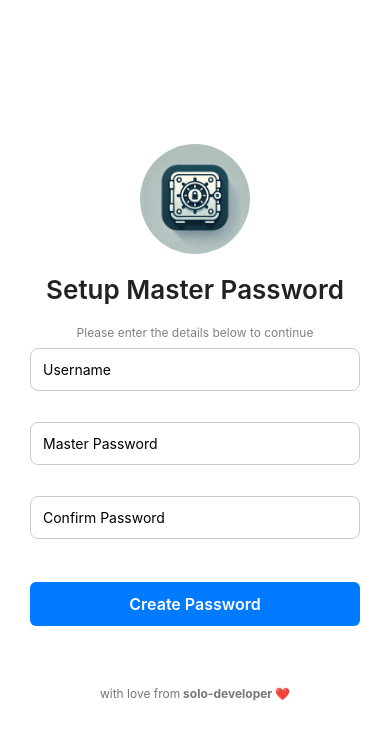
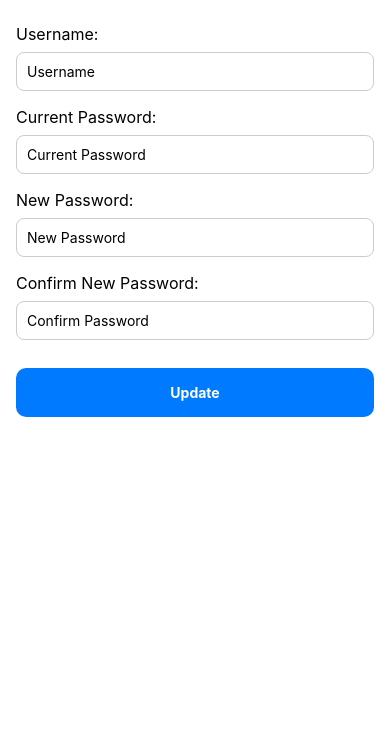
Before and after one commit to solo-developer/CredentialVault, a React Native app: screen /ChangeLoginScreen in a window 390 px wide. Shown: the top 738 px of the page. Built offline with nearby package versions, Linux system fonts and the light colour scheme.

Commit message:
change login information feature implemented #3

```diff
--- a/App.tsx
+++ b/App.tsx
@@ -11,6 +11,7 @@ import AddItemScreen from './src/screens/AddItemScreen';
 import FolderItemsScreen from './src/screens/FolderItemsScreen';
 import ViewItemScreen from './src/screens/ViewItemScreen';
 import EditItemScreen from './src/screens/EditItemScreen';
+import ChangeLoginInformationScreen from './src/screens/ChangeLoginInformationScreen';
 
 const Stack = createNativeStackNavigator();
 
@@ -46,6 +47,8 @@ export default function App() {
         <Stack.Screen name="FolderItems" component={FolderItemsScreen} />
         <Stack.Screen name="ViewItem" component={ViewItemScreen} />
         <Stack.Screen name="EditItem" component={EditItemScreen} />
+        <Stack.Screen name="ChangeLoginScreen"  component={ChangeLoginInformationScreen} />
+
       </Stack.Navigator>
     </NavigationContainer>
   );
--- /dev/null
+++ b/src/screens/ChangeLoginInformationScreen.tsx
@@ -0,0 +1,134 @@
+import React, { useState } from 'react';
+import {
+  View,
+  Text,
+  TextInput,
+  TouchableOpacity,
+  Alert,
+  StyleSheet,
+} from 'react-native';
+import AsyncStorage from '@react-native-async-storage/async-storage';
+import bcrypt from 'react-native-bcrypt';
+import { SaveUserInfo } from '../services/AuthenticationService';
+import { CommonActions } from '@react-navigation/native';
+
+export default function ChangeLoginInformationScreen({ navigation }: any) {
+  const [username, setUsername] = useState('');
+  const [currentPassword, setCurrentPassword] = useState('');
+  const [newPassword, setNewPassword] = useState('');
+  const [confirmPassword, setConfirmPassword] = useState('');
+
+  const handleUpdate = async () => {
+    if (
+      !username.trim() ||
+      !currentPassword ||
+      !newPassword ||
+      !confirmPassword
+    ) {
+      Alert.alert('Error', 'Please fill all fields');
+      return;
+    }
+
+    if (newPassword !== confirmPassword) {
+      Alert.alert('Error', 'New passwords do not match');
+      return;
+    }
+
+    const storedUsername = await AsyncStorage.getItem('@username');
+    const storedHashedPassword = await AsyncStorage.getItem('@master_password');
+
+    // Verify current password
+    if (username.trim() !== storedUsername || !storedHashedPassword) {
+      Alert.alert('Error', 'Invalid username or password');
+      return;
+    }
+
+    const match = bcrypt.compareSync(currentPassword, storedHashedPassword);
+    if (!match) {
+      Alert.alert('Error', 'Current password is incorrect');
+      return;
+    }
+
+    // Hash new password
+    const salt = bcrypt.genSaltSync(10);
+    const hashedPassword = bcrypt.hashSync(newPassword, salt);
+
+    await SaveUserInfo(username.trim(), newPassword);
+
+    Alert.alert('Success', 'Login information updated! Please login again.', [
+      {
+        text: 'OK',
+        onPress: () => {
+          navigation.dispatch(
+            CommonActions.reset({
+              index: 0,
+              routes: [{ name: 'MasterPasswordSetup' }],
+            }),
+          );
+        },
+      },
+    ]);
+  };
+
+  return (
+    <View style={styles.container}>
+      <Text style={styles.label}>Username:</Text>
+      <TextInput
+        style={styles.input}
+        value={username}
+        onChangeText={setUsername}
+        placeholder="Username"
+      />
+
+      <Text style={styles.label}>Current Password:</Text>
+      <TextInput
+        style={styles.input}
+        value={currentPassword}
+        onChangeText={setCurrentPassword}
+        placeholder="Current Password"
+        secureTextEntry
+      />
+
+      <Text style={styles.label}>New Password:</Text>
+      <TextInput
+        style={styles.input}
+        value={newPassword}
+        onChangeText={setNewPassword}
+        placeholder="New Password"
+        secureTextEntry
+      />
+
+      <Text style={styles.label}>Confirm New Password:</Text>
+      <TextInput
+        style={styles.input}
+        value={confirmPassword}
+        onChangeText={setConfirmPassword}
+        placeholder="Confirm Password"
+        secureTextEntry
+      />
+
+      <TouchableOpacity style={styles.btn} onPress={handleUpdate}>
+        <Text style={styles.btnText}>Update</Text>
+      </TouchableOpacity>
+    </View>
+  );
+}
+
+const styles = StyleSheet.create({
+  container: { flex: 1, padding: 16, backgroundColor: '#fff' },
+  label: { fontSize: 16, marginVertical: 8 },
+  input: {
+    borderWidth: 1,
+    borderColor: '#ccc',
+    borderRadius: 8,
+    padding: 10,
+    marginBottom: 8,
+  },
+  btn: {
+    backgroundColor: '#007bff',
+    padding: 16,
+    borderRadius: 10,
+    marginTop: 20,
+  },
+  btnText: { color: '#fff', textAlign: 'center', fontWeight: 'bold' },
+});
--- a/src/screens/SettingsScreen.tsx
+++ b/src/screens/SettingsScreen.tsx
@@ -1,77 +1,69 @@
-import React, { useState } from "react";
-import {
-  View,
-  Text,
-  StyleSheet,
-  TouchableOpacity,
-  Alert,
-} from "react-native";
+import React, { useState } from 'react';
+import { View, Text, StyleSheet, TouchableOpacity, Alert } from 'react-native';
 
 import {
   loginOneDrive,
   uploadBackup,
   downloadBackupFile,
-} from "../services/OnedriveService";
-import { loadBackupFromFile } from "../services/BackupMergeService";
+} from '../services/OnedriveService';
+import { loadBackupFromFile } from '../services/BackupMergeService';
 import { pick, types } from '@react-native-documents/picker';
-import { createBackupJSON } from "../services/LocalBackupService";
+import { createBackupJSON } from '../services/LocalBackupService';
 
-export default function SettingsScreen() {
+export default function SettingsScreen({ navigation }: any) {
   const [connected, setConnected] = useState(false);
 
   const handleConnectOneDrive = async () => {
     try {
       await loginOneDrive();
       setConnected(true);
-      Alert.alert("Success", "Connected to OneDrive");
+      Alert.alert('Success', 'Connected to OneDrive');
     } catch (e: any) {
-      Alert.alert("Error", e.toString());
+      Alert.alert('Error', e.toString());
     }
   };
 
   const handleDownloadBackup = async () => {
     try {
       const path = await downloadBackupFile();
-      Alert.alert("Downloaded", `Saved to: ${path}`);
+      Alert.alert('Downloaded', `Saved to: ${path}`);
     } catch (e: any) {
-      Alert.alert("Error", e.toString());
+      Alert.alert('Error', e.toString());
     }
   };
 
   const handleLoadFile = async () => {
     try {
-  const result = await pick({
-      type: [types.json],
-       allowMultiSelection: false
-    });
+      const result = await pick({
+        type: [types.json],
+        allowMultiSelection: false,
+      });
 
-   const file=  result[0];
+      const file = result[0];
 
       Alert.alert(
-        "Load Backup",
-        "Do you want to overwrite existing data or append?",
+        'Load Backup',
+        'Do you want to overwrite existing data or append?',
         [
           {
-            text: "Overwrite",
+            text: 'Overwrite',
             onPress: async () => {
               const res = await loadBackupFromFile(file.uri, true);
-              Alert.alert("Done", res);
+              Alert.alert('Done', res);
             },
           },
           {
-            text: "Append",
+            text: 'Append',
             onPress: async () => {
               const res = await loadBackupFromFile(file.uri, false);
-              Alert.alert("Done", res);
+              Alert.alert('Done', res);
             },
           },
-          { text: "Cancel", style: "cancel" },
-        ]
+          { text: 'Cancel', style: 'cancel' },
+        ],
       );
     } catch (err) {
-
-          console.error(err);
-
+      console.error(err);
     }
   };
 
@@ -80,10 +72,14 @@ export default function SettingsScreen() {
       const data = await createBackupJSON();
       await uploadBackup(data);
 
-      Alert.alert("Success", "Backup uploaded to OneDrive.");
+      Alert.alert('Success', 'Backup uploaded to OneDrive.');
     } catch (e) {
-      Alert.alert("Error", String(e));
+      Alert.alert('Error', String(e));
     }
+  };
+
+  const changeLoginInformationClicked = async () => {
+    navigation.navigate('ChangeLoginScreen');
   };
 
   return (
@@ -92,8 +88,11 @@ export default function SettingsScreen() {
 
       <TouchableOpacity style={styles.button} onPress={handleConnectOneDrive}>
         <Text style={styles.buttonText}>
-          {connected ? "Connected ✔" : "Connect OneDrive"}
+          {connected ? 'Connected ✔' : 'Connect OneDrive'}
         </Text>
+      </TouchableOpacity>
+      <TouchableOpacity style={styles.button} onPress={handleSyncToOneDrive}>
+        <Text style={styles.buttonText}>Sync Local Data to OneDrive</Text>
       </TouchableOpacity>
 
       <TouchableOpacity style={styles.button} onPress={handleDownloadBackup}>
@@ -104,8 +103,8 @@ export default function SettingsScreen() {
         <Text style={styles.buttonText}>Load Backup File</Text>
       </TouchableOpacity>
 
-      <TouchableOpacity style={styles.button} onPress={handleSyncToOneDrive}>
-        <Text style={styles.buttonText}>Sync Local Data to OneDrive</Text>
+      <TouchableOpacity style={styles.button} onPress={changeLoginInformationClicked}>
+        <Text style={styles.buttonText}>Change Login Information</Text>
       </TouchableOpacity>
     </View>
   );
@@ -113,12 +112,12 @@ export default function SettingsScreen() {
 
 const styles = StyleSheet.create({
   container: { flex: 1, padding: 16 },
-  title: { fontSize: 22, fontWeight: "bold", marginBottom: 20 },
+  title: { fontSize: 22, fontWeight: 'bold', marginBottom: 20 },
   button: {
     padding: 16,
     marginVertical: 8,
-    backgroundColor: "#007bff",
+    backgroundColor: '#007bff',
     borderRadius: 10,
   },
-  buttonText: { color: "#fff", fontWeight: "bold", textAlign: "center" },
+  buttonText: { color: '#fff', fontWeight: 'bold', textAlign: 'center' },
 });
```
